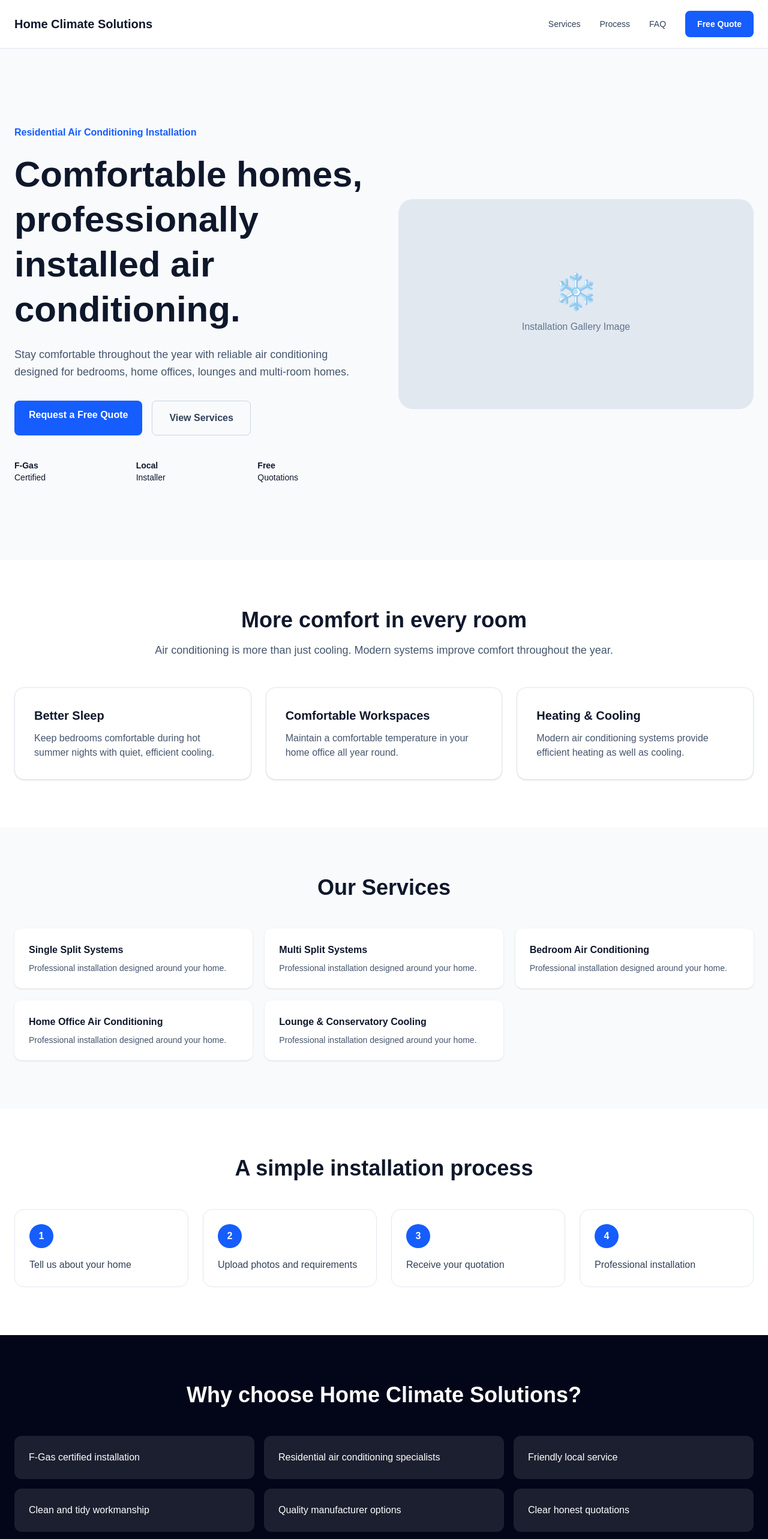
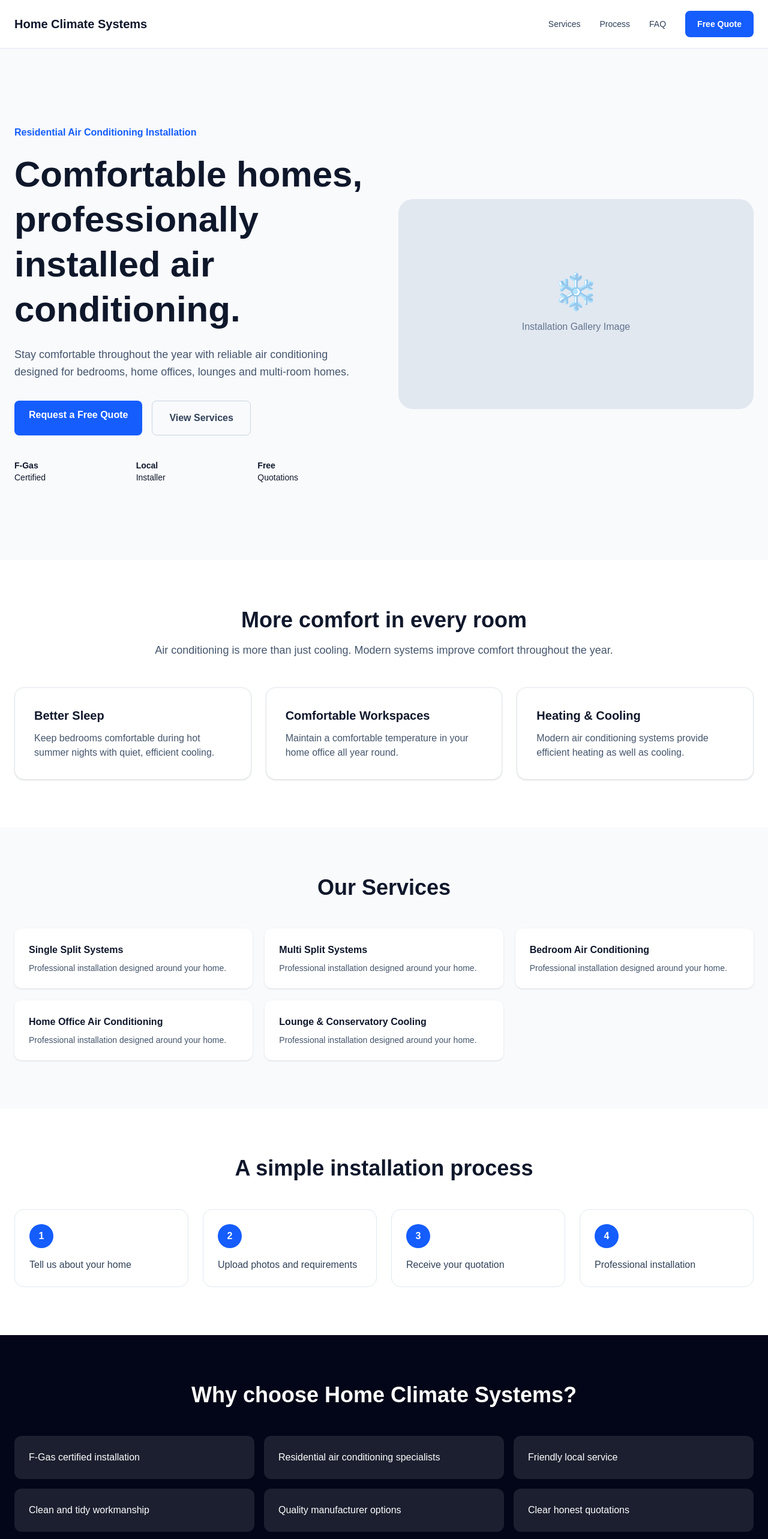
Before and after one commit to oliemery311/home-climate-website, a Next.js app: page / in a window 1280 px wide. Shown: the top 2566 px of the page at 60% size. Built offline with nearby package versions, Linux system fonts and the light colour scheme.

Commit message:
Rename brand from Solutions to Systems

```diff
--- a/src/app/layout.tsx
+++ b/src/app/layout.tsx
@@ -3,7 +3,7 @@ import "./globals.css";
 
 export const metadata: Metadata = {
   title:
-    "Home Climate Solutions | Air Conditioning Installation Leicester",
+    "Home Climate Systems | Air Conditioning Installation Leicester",
 
   description:
     "Professional residential air conditioning installation across Leicester and the Midlands. Bedrooms, home offices, lounges and multi-room systems.",
@@ -19,7 +19,7 @@ export const metadata: Metadata = {
 
   openGraph: {
     title:
-      "Home Climate Solutions | Residential Air Conditioning",
+      "Home Climate Systems | Residential Air Conditioning",
 
     description:
       "Comfortable homes, professionally installed air conditioning.",
--- a/src/components/layout/Header.tsx
+++ b/src/components/layout/Header.tsx
@@ -7,7 +7,7 @@ export default function Header() {
           href="/"
           className="text-xl font-bold text-slate-900"
         >
-          Home Climate Solutions
+          Home Climate Systems
         </a>
 
         <nav className="hidden items-center gap-8 md:flex">
--- a/src/components/sections/QuoteCTA.tsx
+++ b/src/components/sections/QuoteCTA.tsx
@@ -34,7 +34,7 @@ Tell us about your home and we will provide a free quotation.
 
 
 <a
-href="mailto:hello@homeclimatesolutions.co.uk"
+href="mailto:hello@homeclimatesystems.co.uk"
 className="
 mt-8
 inline-block
--- a/src/components/sections/WhyChooseUs.tsx
+++ b/src/components/sections/WhyChooseUs.tsx
@@ -23,7 +23,7 @@ text-3xl
 font-bold
 md:text-4xl
 ">
-Why choose Home Climate Solutions?
+Why choose Home Climate Systems?
 </h2>
 
 
```
Also changed, not shown: 2 other files (tests, documents, lock files or other folders).
